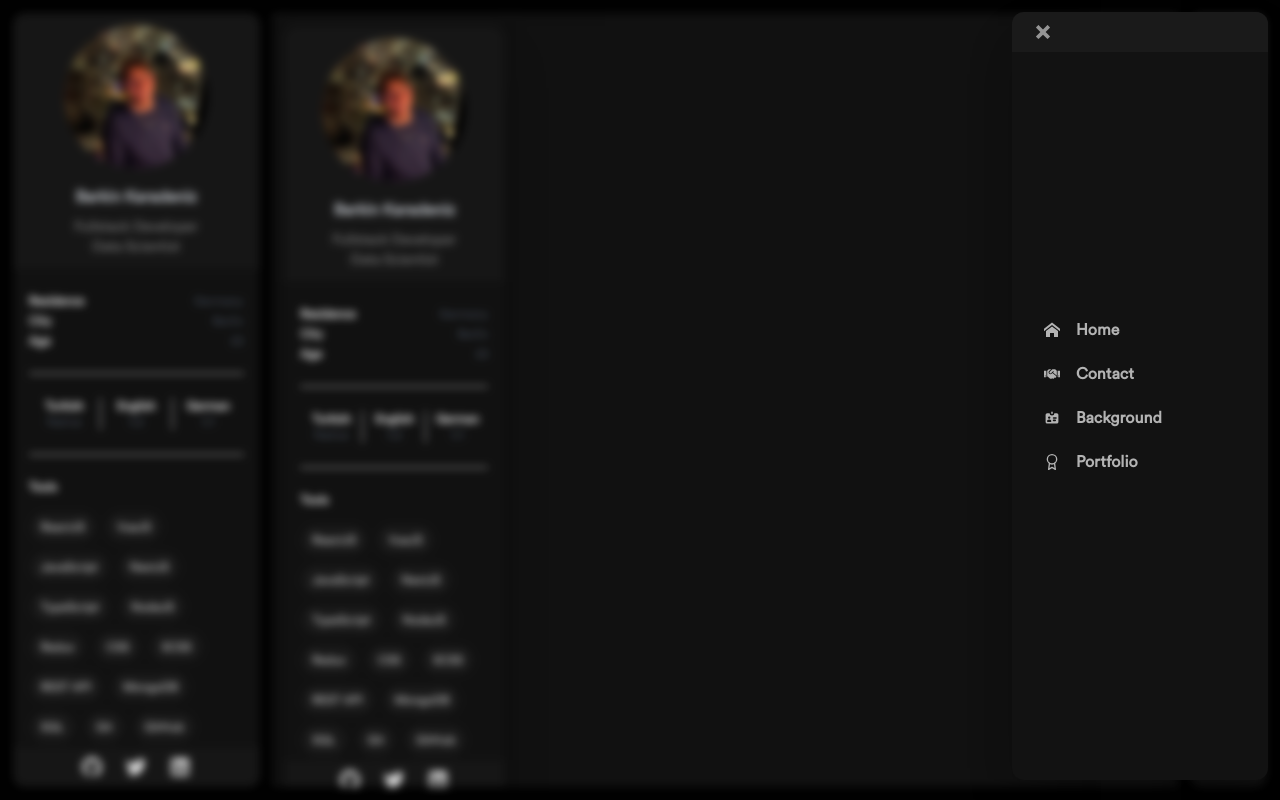
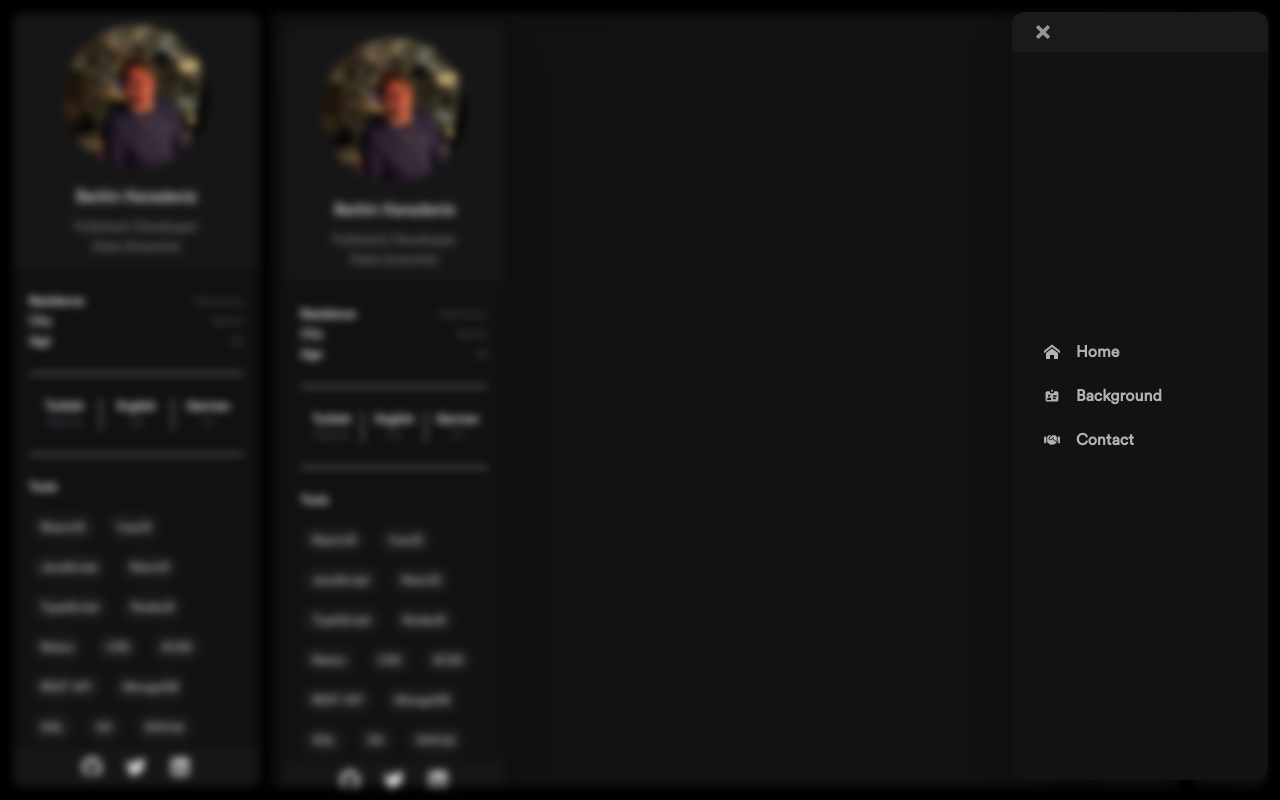
Before and after one commit to barkinkaradeniz-tr/barkinkaradeniz-tr.github.io, a Next.js app: page /layout in a window 1280 px wide. Both pictures are taken after a click on the element 1130 px from the left and 57 px from the top of the page. Built offline with nearby package versions, Linux system fonts and the light colour scheme.

Commit message:
Reorder navigation bar items

```diff
--- a/components/Common/Nav/Nav.jsx
+++ b/components/Common/Nav/Nav.jsx
@@ -1,28 +1,44 @@
-import { ImCross } from 'react-icons/im'
-import { FiAward } from 'react-icons/fi'
-import { FaHandshake } from 'react-icons/fa'
-import { ImHome } from 'react-icons/im'
-import { HiIdentification } from 'react-icons/hi'
-import NavItem from './NavItem'
-import DrawerLayout from '../DrawerLayout'
-
+import { ImCross } from "react-icons/im"
+import { FiAward } from "react-icons/fi"
+import { FaHandshake } from "react-icons/fa"
+import { ImHome } from "react-icons/im"
+import { HiIdentification } from "react-icons/hi"
+import NavItem from "./NavItem"
+import DrawerLayout from "../DrawerLayout"
 
 const Nav = ({ setIsOpen, isOpen }) => {
     return (
         <DrawerLayout setIsOpen={setIsOpen} isOpen={isOpen}>
             <div className="absolute z-50 flex flex-col justify-center lg:inset-y-0  -right-0 lg:right-0 w-64 h-screen lg:mt-3 lg:mr-3 lg:h-[96%] bg-DeepNightBlack shadow-2xl md:rounded-xl md:overflow-hidden">
-                <div onClick={e => setIsOpen(false)} className="flex text-LightGray absolute top-0 w-full items-center justify-start pl-6 text-sm h-10 bg-EveningBlack">
+                <div
+                    onClick={(e) => setIsOpen(false)}
+                    className="flex text-LightGray absolute top-0 w-full items-center justify-start pl-6 text-sm h-10 bg-EveningBlack"
+                >
                     <ImCross />
                 </div>
                 <div className="flex flex-col gap-y-2 px-6 w-full transition">
-                    <NavItem setIsOpen={setIsOpen} NavRoute={'/'} NavIcon={<ImHome />} NavText={'Home'} />
-                    <NavItem setIsOpen={setIsOpen} NavRoute={'/contact'} NavIcon={<FaHandshake />} NavText={'Contact'} />
-                    <NavItem setIsOpen={setIsOpen} NavRoute={'/background'} NavIcon={<HiIdentification />} NavText={'Background'} />
-                    <NavItem setIsOpen={setIsOpen} NavRoute={'/portfolio'} NavIcon={<FiAward />} NavText={'Portfolio'} />
+                    <NavItem
+                        setIsOpen={setIsOpen}
+                        NavRoute={"/"}
+                        NavIcon={<ImHome />}
+                        NavText={"Home"}
+                    />
+                    <NavItem
+                        setIsOpen={setIsOpen}
+                        NavRoute={"/background"}
+                        NavIcon={<HiIdentification />}
+                        NavText={"Background"}
+                    />
+                    <NavItem
+                        setIsOpen={setIsOpen}
+                        NavRoute={"/contact"}
+                        NavIcon={<FaHandshake />}
+                        NavText={"Contact"}
+                    />
+                    {/* <NavItem setIsOpen={setIsOpen} NavRoute={'/portfolio'} NavIcon={<FiAward />} NavText={'Portfolio'} /> */}
                 </div>
             </div>
         </DrawerLayout>
-
     )
 }
 
```
